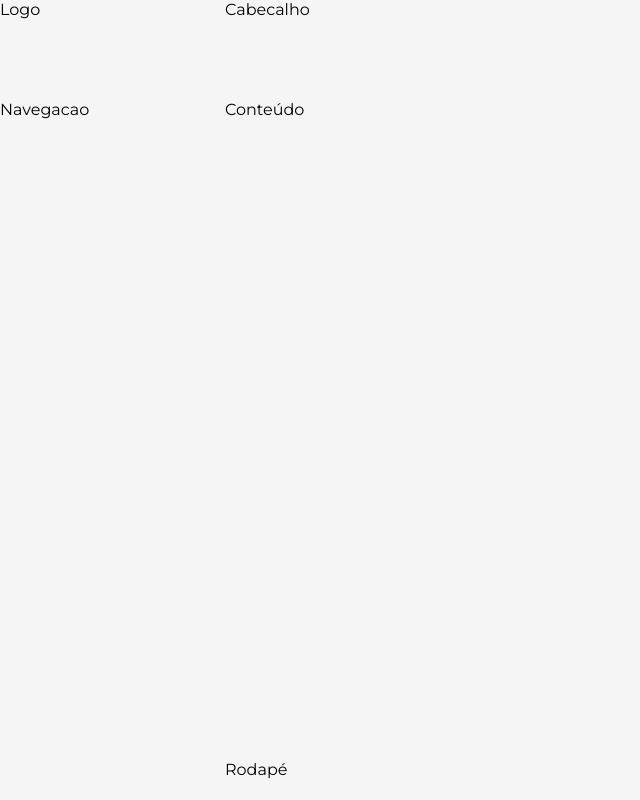
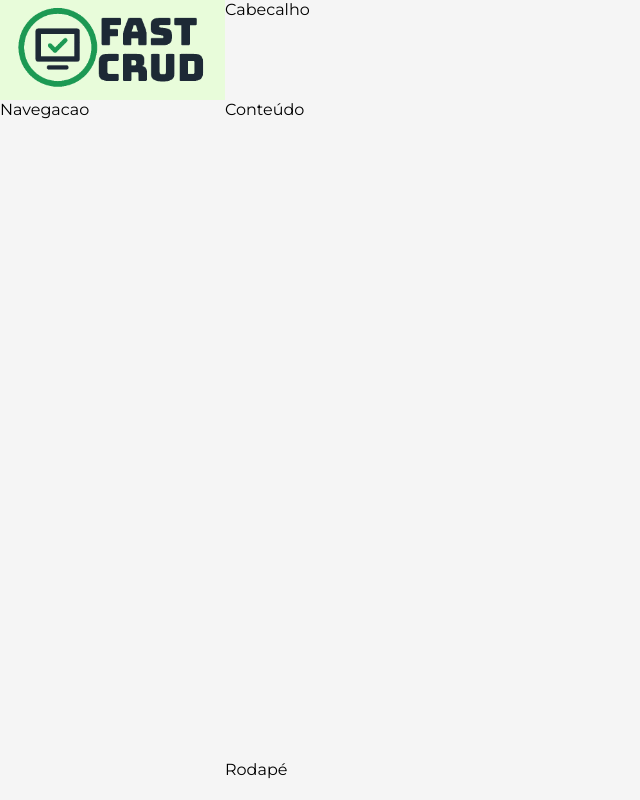
Before and after one commit to creulol/CadastroUsuarios-react-frontend, a React (Create React App) app: page / in a window 1280 px wide. Shown: the whole page, without its empty margins (0-640 px from the left). Built offline with nearby package versions, Linux system fonts and the light colour scheme.

Commit message:
v0.3 Added Logo

```diff
--- a/src/components/template/Logo.css
+++ b/src/components/template/Logo.css
@@ -0,0 +1,11 @@
+aside.logo{
+    background-color: var(--bg-green);
+    display: flex;
+    justify-content: center;
+    align-items: center;
+}
+
+aside.logo img{
+    padding: 0px 10px;
+    width: 100%;
+}
--- a/src/components/template/Logo.jsx
+++ b/src/components/template/Logo.jsx
@@ -1,7 +1,10 @@
 import './Logo.css'
+import logo from '../../assets/imgs/logo.png'
 import React from 'react'
 
 export default props =>
     <aside className="logo">
-        Logo
+        <a href="/" className="logo">
+            <img src={logo} alt="logo"></img>
+        </a>
     </aside>
--- a/src/main/App.css
+++ b/src/main/App.css
@@ -1,5 +1,5 @@
 :root{
-    --bg-dark: #1A2F3A;
+    --bg-green: rgb(232, 252, 218);
     --header-height: 100px;
     --aside-width: 225px;
     --footer-height: 40px;
```
Also changed, not shown: src/assets/imgs/logo.png (added).
